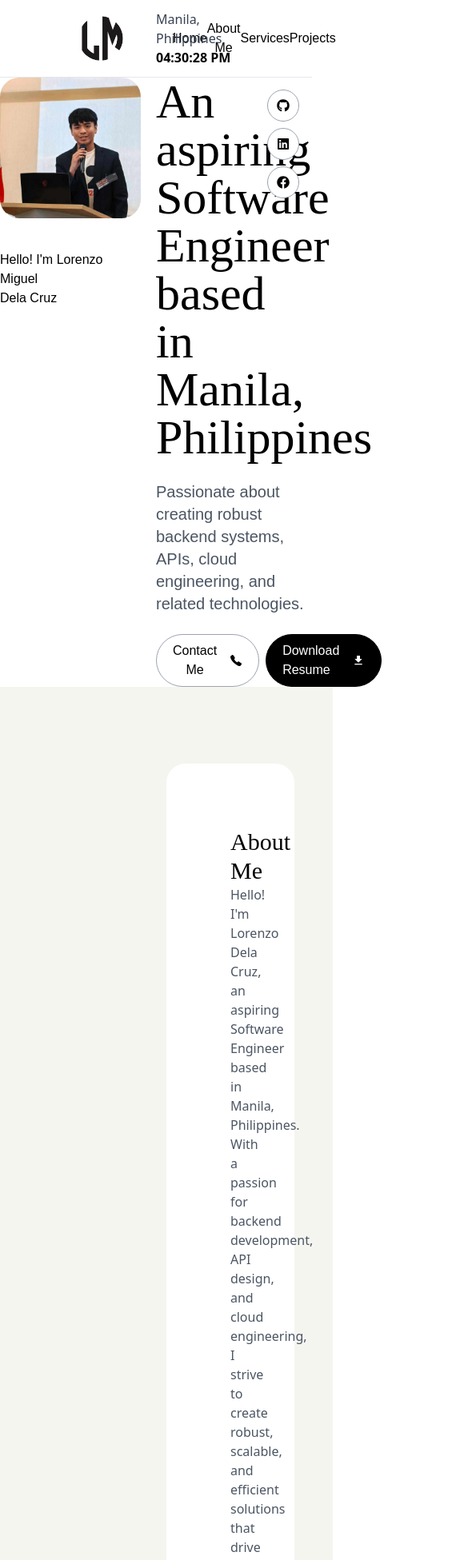
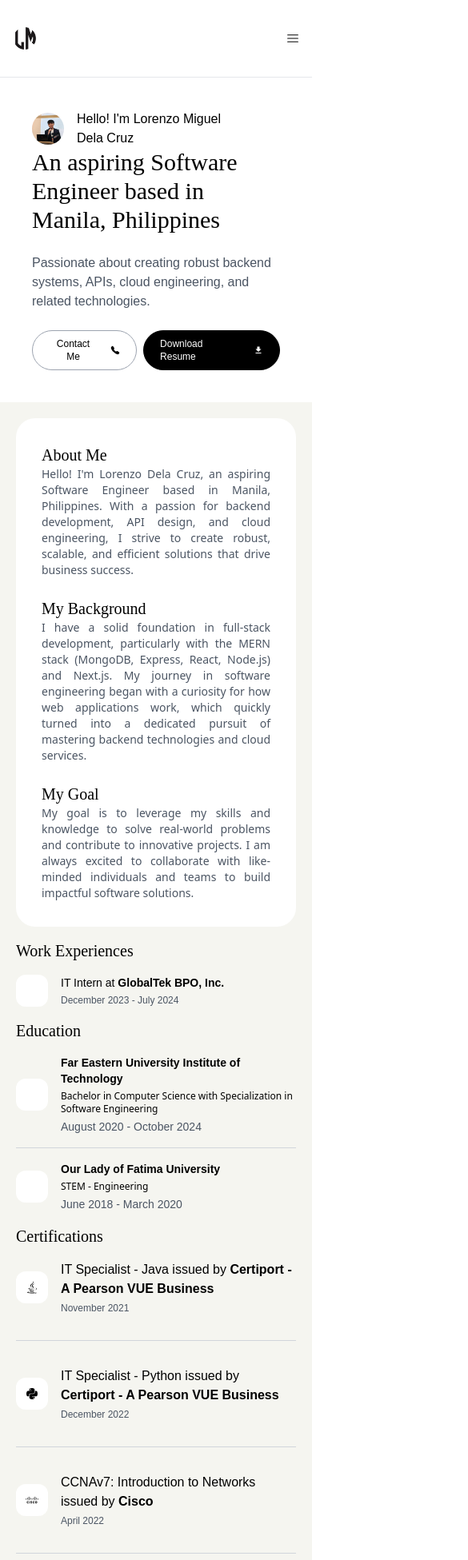
Before and after one commit to migodlcrz/delacruz-portfolio, a React (Vite) app: page / in a window 390 px wide. Shown: the top 1951 px of the page at 80% size, 585 px wide, since content can reach past the window. Built offline with nearby package versions, Linux system fonts and the light colour scheme.

Commit message:
modify: added screen responsiveness

```diff
--- a/src/components/CertificationTag.tsx
+++ b/src/components/CertificationTag.tsx
@@ -9,17 +9,19 @@ const CertificationTag: React.FC<CertificationProps> = ({
 }) => {
   return (
     <div className="flex flex-row space-x-4 items-center">
-      <div className="h-14 w-14 rounded-2xl bg-white">
-        <span className="flex items-center justify-center text-black h-full w-full text-3xl">
+      <div className="h-10 w-10 lg:h-14 lg:w-14 rounded-xl lg:rounded-2xl bg-white">
+        <span className="flex items-center justify-center text-black h-full w-full text-base lg:text-3xl">
           {icon}
         </span>
       </div>
-      <div className="flex flex-col space-y-1">
-        <span className="text-black text-xl poppins">
+      <div className="flex flex-col space-y-1 w-5/6">
+        <span className="text-black text-base lg:text-sm poppins">
           {title} issued by
           <span className="font-bold"> {issuedBy}</span>
         </span>
-        <span className="text-gray-600 text-sm poppins">{dateIssued}</span>
+        <span className="text-gray-600 text-xs lg:text-sm poppins">
+          {dateIssued}
+        </span>
       </div>
     </div>
   );
--- a/src/components/EducationTag.tsx
+++ b/src/components/EducationTag.tsx
@@ -9,10 +9,12 @@ const CertificationTag: React.FC<EducationProps> = ({
 }) => {
   return (
     <div className="flex flex-row space-x-4 items-center">
-      <div className="h-14 w-14 rounded-2xl bg-white"></div>
-      <div className="flex flex-col space-y-1">
-        <span className="text-black text-xl poppins">{school}</span>
-        <span className="text-black text-sm font-semibold">{course}</span>
+      <div className="h-10 w-10 lg:h-14 lg:w-14 rounded-xl lg:rounded-2xl bg-white"></div>
+      <div className="flex flex-col w-5/6 space-y-1">
+        <span className="text-black text-sm lg:text-xl poppins-bold">
+          {school}
+        </span>
+        <span className="text-black text-xs lg:text-sm">{course}</span>
         <span className="text-gray-600 text-sm poppins">
           {startDate} - {endDate}
         </span>
--- a/src/components/Header.tsx
+++ b/src/components/Header.tsx
@@ -2,6 +2,7 @@ import { useState, useEffect, RefObject } from "react";
 import logo from "../assets/page-logo.png";
 import Socials from "../components/Socials";
 import { HeaderProps } from "../interfaces/ReferenceProps";
+import { RxHamburgerMenu } from "react-icons/rx";
 
 const Header: React.FC<HeaderProps> = ({
   homeRef,
@@ -47,10 +48,10 @@ const Header: React.FC<HeaderProps> = ({
 
   return (
     <div className="sticky top-0 z-50 bg-white border-b-[0.5px]">
-      <div className="flex flex-row w-full h-24 py-2 px-24">
+      <div className="flex flex-row w-full h-24 p-4 lg:py-2 lg:px-24">
         <div className="flex flex-row w-1/2 justify-between items-center space-x-14">
-          <img src={logo} alt="" className="w-auto h-16" />
-          <div className="flex flex-row w-full justify-between items-center poppins">
+          <img src={logo} alt="" className="w-auto h-8 lg:h-16" />
+          <div className=" hidden lg:flex lg:flex-row w-full justify-between items-center poppins">
             <button
               onClick={() => handleScroll(homeRef)}
               className="text-black hover:text-gray-400 transition-colors duration-300"
@@ -77,10 +78,28 @@ const Header: React.FC<HeaderProps> = ({
             </button>
           </div>
         </div>
-        <div className="flex flex-row w-1/2 justify-end items-center space-x-10">
+        <div className="hidden lg:flex flex-row w-1/2 justify-end items-center space-x-10">
           <div className="flex flex-col">
             <span className="text-gray-700">Manila, Philippines</span>
             <span className="text-black font-bold">{time}</span>
+          </div>
+        </div>
+        <div className="flex w-1/2 justify-end items-center lg:hidden">
+          <div className="dropdown dropdown-end">
+            <div tabIndex={0} role="button" className="text-black">
+              <RxHamburgerMenu />
+            </div>
+            <ul
+              tabIndex={0}
+              className="dropdown-content menu bg-white z-[1] w-96 p-2 shadow border-[0.5px] border-gray-500"
+            >
+              <li>
+                <a>Item 1</a>
+              </li>
+              <li>
+                <a>Item 2</a>
+              </li>
+            </ul>
           </div>
         </div>
       </div>
--- a/src/components/InfoProps.tsx
+++ b/src/components/InfoTag.tsx
@@ -4,8 +4,10 @@ import { InfoProps } from "../interfaces/InfoProps";
 const InfoTag: React.FC<InfoProps> = ({ title, text }) => {
   return (
     <div className="flex flex-col w-full">
-      <span className="text-black gideon text-3xl">{title}</span>
-      <span className="text-gray-600">{text}</span>
+      <span className="text-black gideon text-xl lg:text-3xl">{title}</span>
+      <span className="text-gray-600 text-sm text-justify lg:text-base">
+        {text}
+      </span>
     </div>
   );
 };
--- a/src/components/Socials.tsx
+++ b/src/components/Socials.tsx
@@ -2,7 +2,7 @@ import { FaFacebook, FaGithub, FaLinkedin } from "react-icons/fa";
 
 const Socials = () => {
   return (
-    <div className="absolute top-38 right-4 flex flex-col space-y-2 pt-4">
+    <div className="hidden lg:flex flex-col absolute top-38 right-4 space-y-2 pt-4">
       <a
         href="https://github.com/migodlcrz"
         target="_blank"
--- a/src/components/WorkTag.tsx
+++ b/src/components/WorkTag.tsx
@@ -9,13 +9,13 @@ const WorkTag: React.FC<WorkProps> = ({
 }) => {
   return (
     <div className="flex flex-row space-x-4 items-center">
-      <div className="h-14 w-14 rounded-2xl bg-white"></div>
+      <div className="h-10 w-10 lg:h-14 lg:w-14 rounded-xl lg:rounded-2xl bg-white"></div>
       <div className="flex flex-col space-y-1">
-        <span className="text-black text-xl poppins">
+        <span className="text-black text-sm lg:text-xl poppins">
           {position} at
           <span className="font-bold"> {company}</span>
         </span>
-        <span className="text-gray-600 text-sm poppins">
+        <span className="text-gray-600 text-xs lg:text-sm poppins">
           {startDate} - {endDate}
         </span>
       </div>
--- a/src/pages/Home.tsx
+++ b/src/pages/Home.tsx
@@ -9,7 +9,7 @@ import CertificationTag from "../components/CertificationTag";
 import EducationTag from "../components/EducationTag";
 import ServiceTag from "../components/ServiceTag";
 import WorkTag from "../components/WorkTag";
-import InfoTag from "../components/InfoProps";
+import InfoTag from "../components/InfoTag";
 import { HomeProps } from "../interfaces/ReferenceProps";
 import ContactModal from "../components/ContactModal";
 
@@ -22,26 +22,28 @@ const Home: React.FC<HomeProps> = ({
   return (
     <div ref={homeRef} className="flex flex-col">
       {/* Home */}
-      <div className="flex flex-col bg-white lg:py-24 lg:px-52">
-        <div className="flex flex-row space-x-4">
-          <div className="flex flex-col w-1/2 space-y-2">
-            <div className="flex flex-col space-y-10">
-              <img src={profile} alt="" className="h-44 w-44 rounded-3xl" />
-              <span className="text-black poppins lg:text-6xl">
-                Hello! I'm Lorenzo Miguel <br />
-                Dela Cruz
-              </span>
-            </div>
+      <div className="bg-white p-10 lg:py-24 lg:px-52">
+        <div className="flex flex-col items-start lg:items-start lg:flex-row lg:space-x-4">
+          <div className="flex flex-row lg:flex-col items-center lg:items-start lg:w-1/2 space-x-4 lg:space-y-10">
+            <img
+              src={profile}
+              alt=""
+              className="h-10 w-10 lg:h-44 lg:w-44 rounded-3xl"
+            />
+            <span className="text-black poppins lg:text-6xl">
+              Hello! I'm Lorenzo Miguel <br />
+              Dela Cruz
+            </span>
           </div>
-          <div className="flex flex-col w-1/2 space-y-6 space text-start">
-            <span className="text-black gideon text-6xl">
+          <div className="flex flex-col lg:w-1/2 space-y-6 space text-start">
+            <span className="text-black gideon text-3xl lg:text-6xl">
               An aspiring Software Engineer based in Manila, Philippines
             </span>
-            <span className="text-gray-600 poppins text-xl">
+            <span className="text-gray-600 poppins text-base lg:text-xl">
               Passionate about creating robust backend systems, APIs, cloud
               engineering, and related technologies.
             </span>
-            <div className="flex flex-row space-x-2 items-end justify-start">
+            <div className="flex flex-row space-x-2 items-center lg:items-end justify-start">
               <button
                 onClick={() => {
                   const dialog = document.getElementById(
@@ -49,7 +51,7 @@ const Home: React.FC<HomeProps> = ({
                   ) as HTMLDialogElement;
                   dialog.showModal();
                 }}
-                className="flex flex-row items-center space-x-4 border-[0.5px] border-gray-400 bg-white hover:bg-gray-200 transition-colors duration-300 py-2 px-5 rounded-full poppins text-black"
+                className="flex flex-row items-center space-x-4 border-[0.5px] border-gray-400 bg-white hover:bg-gray-200 transition-colors duration-300 py-2 px-5 text-xs lg:text-base rounded-full poppins text-black"
               >
                 <span>Contact Me</span>
                 <span>
@@ -60,7 +62,7 @@ const Home: React.FC<HomeProps> = ({
               <a
                 href="/resume.pdf"
                 download="Lorenzo_Dela_Cruz_Resume.pdf"
-                className="flex flex-row items-center space-x-4 border-[0.5px] border-black py-2 px-5 rounded-full poppins text-white bg-black hover:bg-gray-700 transition-colors duration-300"
+                className="flex flex-row items-center space-x-4 border-[0.5px] border-black py-2 px-5 rounded-full poppins text-white bg-black hover:bg-gray-700 text-xs lg:text-base transition-colors duration-300"
               >
                 <span>Download Resume</span>
                 <span>
@@ -70,14 +72,13 @@ const Home: React.FC<HomeProps> = ({
             </div>
           </div>
         </div>
-        <div className="flex flex-col w-full"></div>
       </div>
       {/* About Me */}
       <div
         ref={aboutRef}
-        className="flex flex-col w-full bg-beige py-24 px-52 space-y-10"
+        className="flex flex-col w-full bg-beige p-5 lg:py-24 lg:px-52 space-y-4 lg:space-y-10"
       >
-        <div className="flex flex-col w-full bg-white rounded-3xl p-20 space-y-6">
+        <div className="flex flex-col w-full bg-white rounded-3xl p-8 lg:p-20 space-y-6">
           <InfoTag
             title="About Me"
             text="Hello! I'm Lorenzo Dela Cruz, an aspiring Software Engineer based
@@ -102,16 +103,20 @@ const Home: React.FC<HomeProps> = ({
               build impactful software solutions."
           />
         </div>
-        <div className="flex flex-row w-full space-x-10">
-          <div className="flex flex-col w-1/2 space-y-4">
-            <span className="text-black gideon text-3xl">Work Experiences</span>
+        <div className="flex flex-col lg:flex-row w-full space-y-4 lg:space-x-10">
+          <div className="flex flex-col w-full lg:w-1/2 space-y-4">
+            <span className="text-black gideon text-xl lg:text-3xl">
+              Work Experiences
+            </span>
             <WorkTag
               position={"IT Intern"}
               company={"GlobalTek BPO, Inc."}
               startDate={"December 2023"}
               endDate={"July 2024"}
             />
-            <span className="text-black gideon text-3xl">Education</span>
+            <span className="text-black gideon text-xl lg:text-3xl">
+              Education
+            </span>
             <EducationTag
               school={"Far Eastern University Institute of Technology"}
               course={
@@ -128,8 +133,10 @@ const Home: React.FC<HomeProps> = ({
               endDate={"March 2020"}
             />
           </div>
-          <div className="flex flex-col w-1/2 space-y-4">
-            <span className="text-black gideon text-3xl">Certifications</span>
+          <div className="flex flex-col w-full lg:w-1/2 space-y-4">
+            <span className="text-black gideon text-xl lg:text-3xl">
+              Certifications
+            </span>
             <div className="flex flex-col space-y-8">
               <CertificationTag
                 icon={<FaJava />}
@@ -165,10 +172,10 @@ const Home: React.FC<HomeProps> = ({
       {/* Services */}
       <div
         ref={servicesRef}
-        className="flex flex-col w-full bg-white py-24 px-52 space-y-4"
+        className="flex flex-col w-full bg-white p-5 lg:py-24 lg:px-52 space-y-4"
       >
         <div className="flex flex-row w-full space-y-4 items-center">
-          <span className="text-black gideon text-3xl w-1/2">
+          <span className="text-black gideon text-xl lg:text-3xl w-full lg:w-1/2">
             I can help you with
           </span>
         </div>
@@ -212,9 +219,11 @@ const Home: React.FC<HomeProps> = ({
       {/* Projects */}
       <div
         ref={projectsRef}
-        className="flex flex-row w-full bg-beige py-24 px-52 space-x-10"
+        className="flex flex-row w-full bg-beige p-5 lg:py-24 lg:px-52 lg:space-x-10"
       >
-        <div className="text-black text-3xl gideon">Featured Works</div>
+        <div className="text-black text-xl lg:text-3xl gideon">
+          Featured Works
+        </div>
       </div>
     </div>
   );
```
Also changed, not shown: src/components/Footer.tsx (+5 -5 lines), src/components/ServiceTag.tsx (+16 -8 lines).
